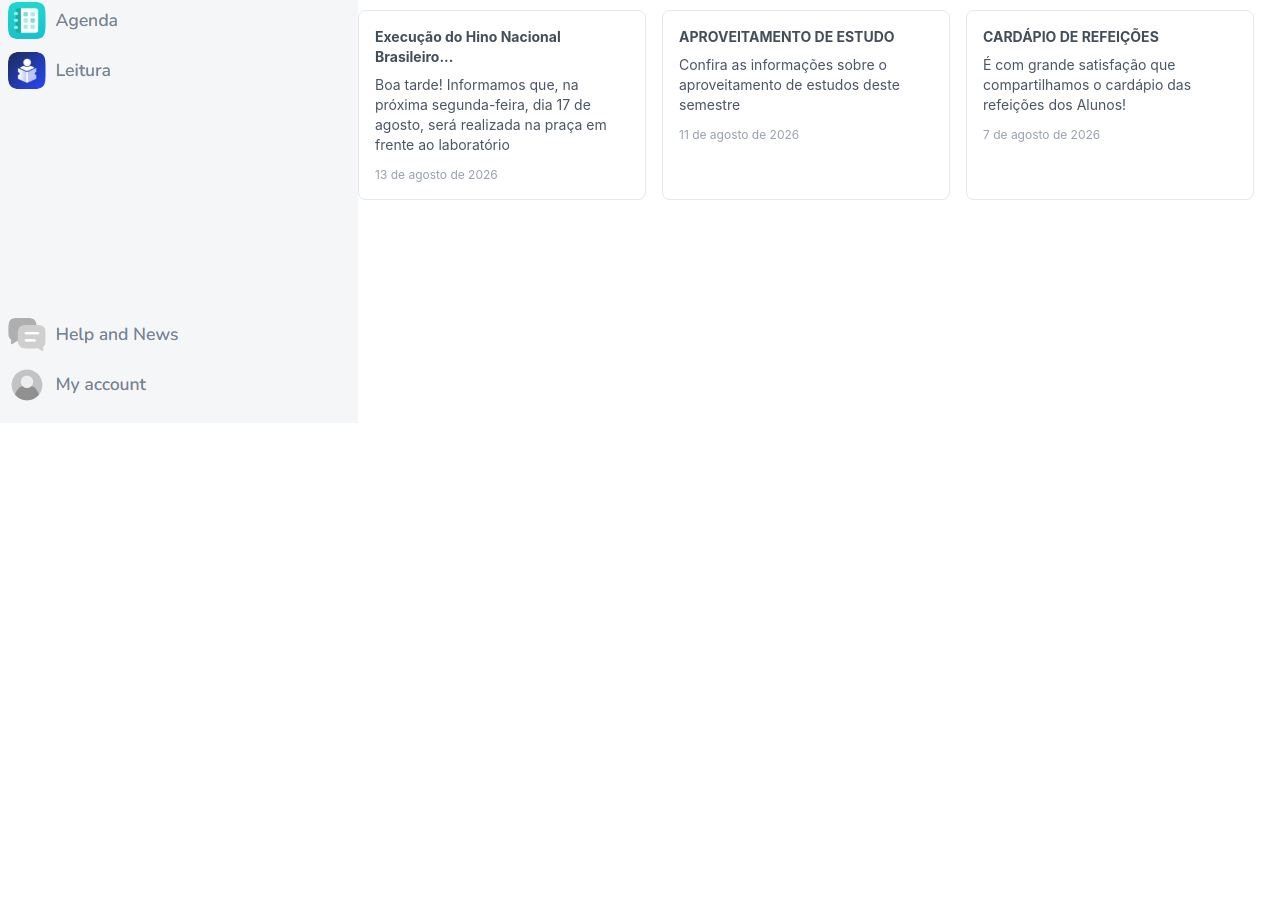
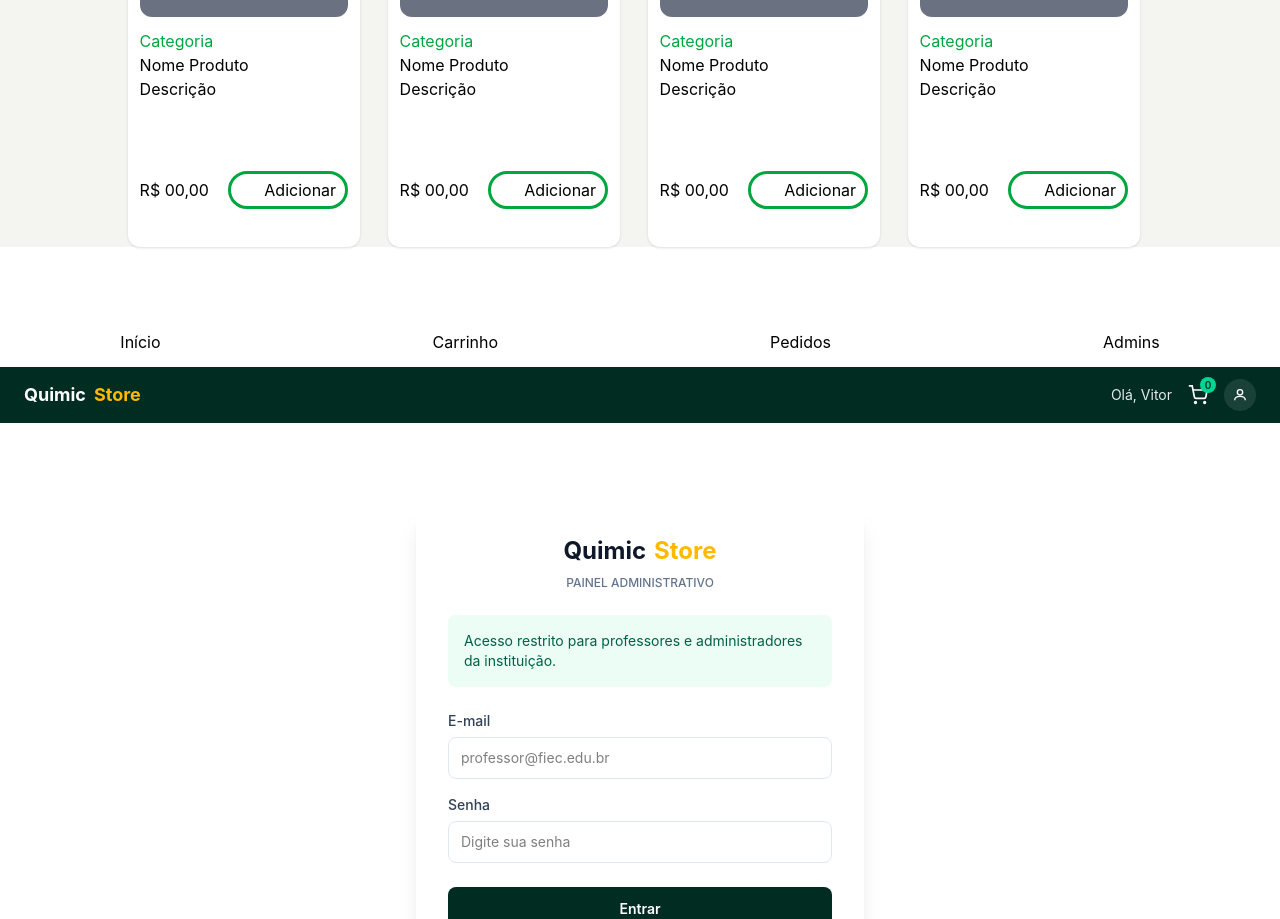
Before and after one commit to doglas46077/QuimicStore, a React (Vite) app in the folder src/Frontend/: page / in a window 1280 px wide. Shown: the part 1878-2797 px from the top of the page. Before the commit the page ends 2301 px from the top, so only its background shows below. Built offline with nearby package versions, Linux system fonts and the light colour scheme; some icons are missing.

Commit message:
Arrumando Bugs

```diff
--- a/src/Frontend/src/App.jsx
+++ b/src/Frontend/src/App.jsx
@@ -1,16 +1,15 @@
-import HeaderLogin from "./components/Header/HeaderLogin";
+import LoginCard from "./components/LoginCard"
 import SectionCatalogo from "./components/SectionCatalogo";
 import Layers from "./components/Layers";
 
 function App() {
     return (
         <>
+    <Layers/>
 
        <SectionCatalogo/>
 
-      <HeaderLogin/>
-
-    <Layers/>
+       <LoginCard/>
     </>
   )
 }
--- /dev/null
+++ b/src/Frontend/src/components/LoginCard.jsx
@@ -0,0 +1,66 @@
+import HeaderLogin from "./Header/HeaderLogin";
+
+function LoginCard() {
+  return (
+
+    <main className="w-full flex justify-center flex-col gap-20">
+      <HeaderLogin />
+
+      <div className="flex justify-center">
+        <div className="w-full max-w-md rounded-2xl bg-white p-8 shadow-xl">
+          <div className="text-center">
+            <div className="flex items-center justify-center gap-2 text-2xl font-bold">
+              <span className="text-slate-900">Quimic</span>
+              <span className="text-amber-400">Store</span>
+            </div>
+            <p className="mt-2 text-xs font-medium uppercase text-slate-500">
+              Painel Administrativo
+      </p>
+          </div>
+          <div className="mt-6 rounded-lg bg-emerald-50 p-4 text-sm text-emerald-800">
+            Acesso restrito para professores e administradores da instituição.
+          </div>
+          <form className="mt-6">
+            <label htmlFor="email" className="mb-1.5 block text-sm font-medium text-slate-700">
+              E-mail
+            </label>
+            <input
+              type="email"
+              id="email"
+              name="email"
+              placeholder="professor@fiec.edu.br"
+              required
+              className="w-full rounded-lg border border-slate-200 px-3 py-2.5 text-sm outline-none"/>
+            <label htmlFor="senha" className="mb-1.5 mt-4 block text-sm font-medium text-slate-700">
+              Senha
+            </label>
+            <input
+              type="password"
+              id="senha"
+              name="senha"
+              placeholder="Digite sua senha"
+              required
+              className="w-full rounded-lg border border-slate-200 px-3 py-2.5 text-sm outline-none"/>
+            <button
+              type="submit"
+              className="mt-6 w-full rounded-lg bg-emerald-950 py-3 text-sm font-semibold text-white hover:scale-105 hover:transition hover:duration-30">
+              Entrar
+            </button>
+          </form>
+
+          <button className="text-sm text-emerald-700 underline w-full text-center hover:scale-105 hover:transition hover:duration-30 ">
+            Esqueci minha senha
+          </button>
+          <div className="my-6 h-px w-full bg-slate-100" />
+          <button type="button" className="w-full rounded-lg border border-emerald-700 py-3 text-sm font-semibold text-emerald-800 hover:scale-105 hover:transition hover:duration-30">Voltar à loja</button>
+
+          <footer className="relative z-10 py-6 text-center text-xs text-slate-400">
+            © 2024 QuimicStore. Todos os direitos reservados.
+          </footer>
+        </div>
+      </div>
+    </main>
+  );
+}
+
+export default LoginCard;
```
